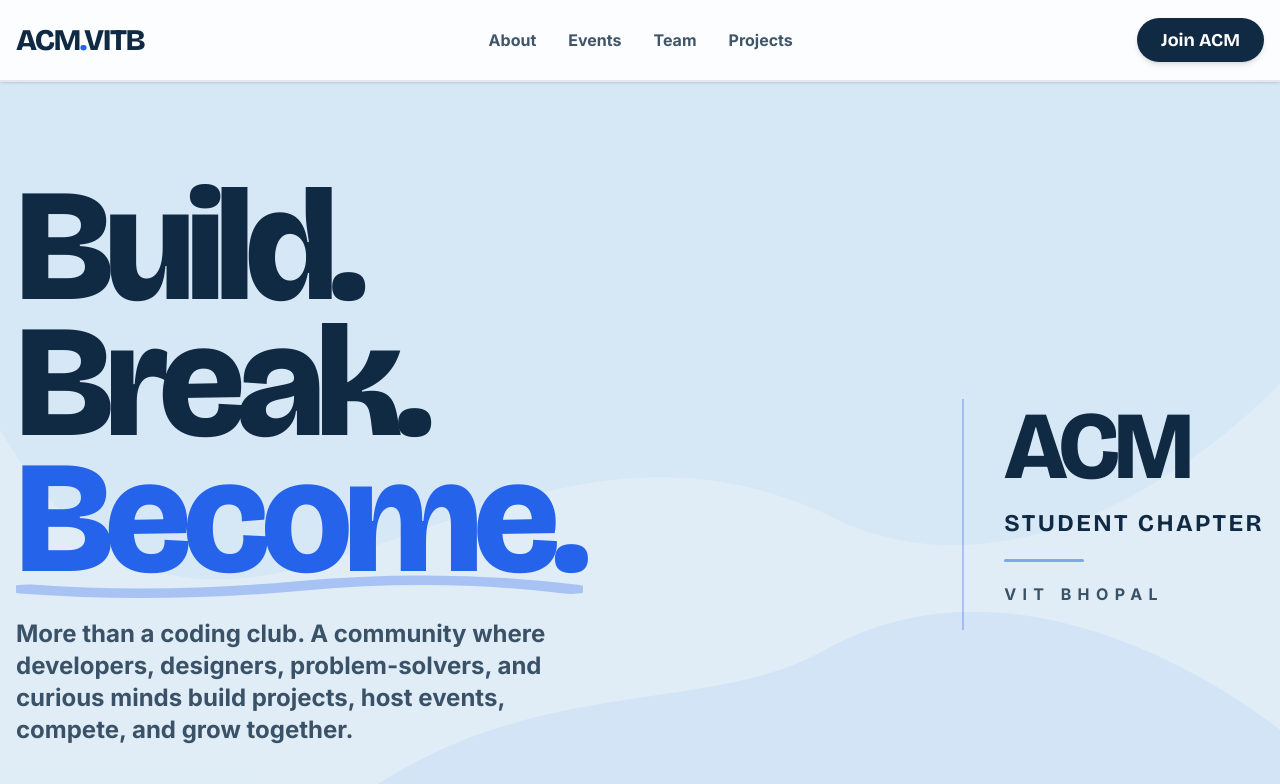
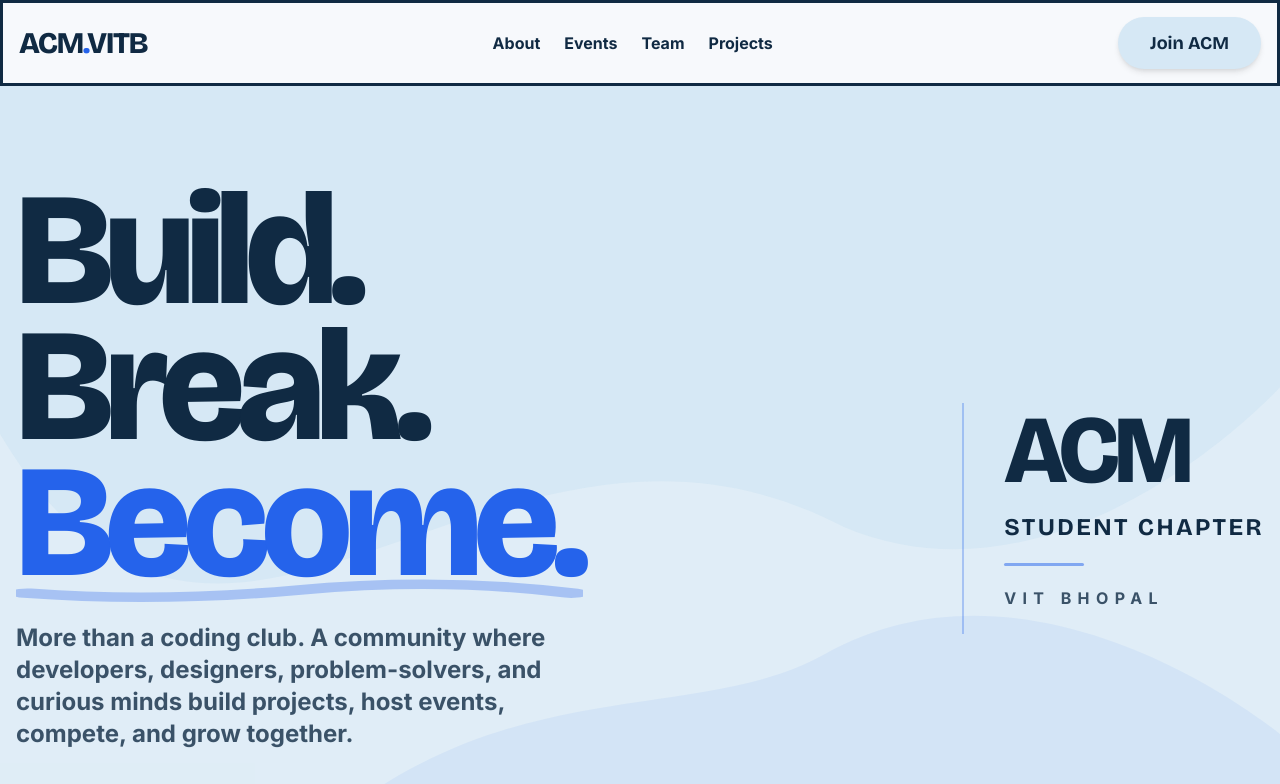
Before and after one commit to acm-vitbhopal/website, a Next.js app: page / in a window 1280 px wide. Shown: the top 784 px of the page. Built offline with nearby package versions, Linux system fonts and the light colour scheme.

Commit message:
feat: updated navbar with mobile responsiveness

```diff
--- a/src/components/layout/Navbar.jsx
+++ b/src/components/layout/Navbar.jsx
@@ -1,32 +1,51 @@
+"use client";
+
+import { useState } from "react";
 import Link from "next/link";
 import { Button } from "../ui/Button";
-import { Menu } from "lucide-react";
+import { Menu, X } from "lucide-react";
 
 export function Navbar() {
+  const [isOpen, setIsOpen] = useState(false);
+
   return (
-    <header className="sticky top-0 z-50 w-full border-b-[2px] border-brand-navy/10 bg-white/80 backdrop-blur-md shadow-sm">
+    <header className="sticky top-0 z-50 w-full brutal-border border-x-0 border-t-0 bg-brand-off-white/90 backdrop-blur-sm">
       <div className="container mx-auto px-4 h-20 flex items-center justify-between">
-        {/* Logo */}
         <Link href="/" className="font-space-grotesk text-3xl font-black tracking-tighter text-brand-navy">
           ACM<span className="text-brand-blue">.</span>VITB
         </Link>
 
-        {/* Desktop Nav */}
-        <nav className="hidden md:flex items-center gap-8 font-bold text-brand-navy/80">
+        <nav className="hidden md:flex items-center gap-6 font-bold text-brand-navy">
           <Link href="/about" className="hover:text-brand-blue transition-colors">About</Link>
           <Link href="/events" className="hover:text-brand-blue transition-colors">Events</Link>
           <Link href="/team" className="hover:text-brand-blue transition-colors">Team</Link>
           <Link href="/projects" className="hover:text-brand-blue transition-colors">Projects</Link>
         </nav>
 
-        {/* CTA & Mobile Menu */}
         <div className="flex items-center gap-4">
-          <Button variant="primary" className="hidden md:inline-flex text-sm px-6 py-2">Join ACM</Button>
-          <button className="md:hidden p-2 text-brand-navy hover:bg-brand-light-blue rounded-md transition-colors">
-            <Menu className="w-6 h-6" />
+          <Button variant="secondary" className="hidden md:inline-flex">
+            Join ACM
+          </Button>
+          <button
+            onClick={() => setIsOpen(!isOpen)}
+            className="md:hidden p-2 brutal-border rounded-md bg-brand-light-blue text-brand-navy"
+          >
+            {isOpen ? <X className="w-6 h-6" /> : <Menu className="w-6 h-6" />}
           </button>
         </div>
       </div>
+
+      {isOpen && (
+        <nav className="md:hidden brutal-border border-x-0 border-b-0 bg-brand-off-white px-4 py-6 flex flex-col gap-4 font-bold text-brand-navy">
+          <Link href="/about" onClick={() => setIsOpen(false)}>About</Link>
+          <Link href="/events" onClick={() => setIsOpen(false)}>Events</Link>
+          <Link href="/team" onClick={() => setIsOpen(false)}>Team</Link>
+          <Link href="/projects" onClick={() => setIsOpen(false)}>Projects</Link>
+          <Button variant="secondary" className="w-full" onClick={() => setIsOpen(false)}>
+            Join ACM
+          </Button>
+        </nav>
+      )}
     </header>
   );
 }
```
